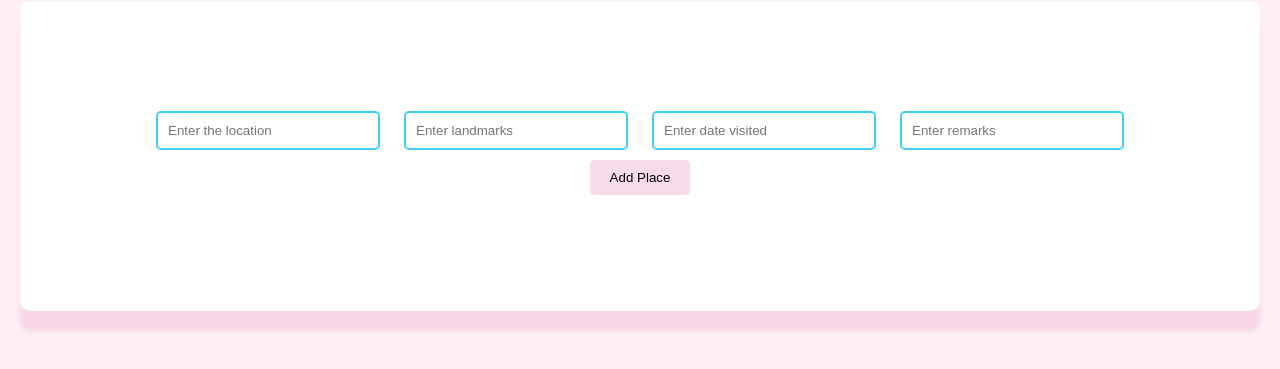
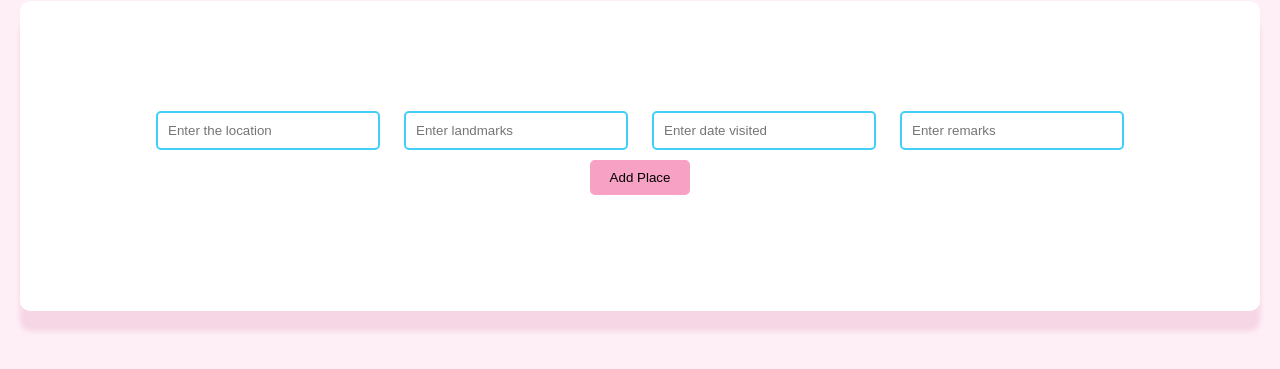
Before and after one commit to shalone-gichanaa/places-i-have-been, a plain HTML site: page index.html in a window 1280 px wide. In both pictures the pointer is over the button "Add Place". Shown: the part 99-468 px from the top of the page. Drawn offline with Linux system fonts and the light colour scheme.

Commit message:
style button hover

```diff
--- a/css/style.css
+++ b/css/style.css
@@ -28,3 +28,6 @@ button{
     border-radius: 5px;
     cursor: pointer;
 }
+button:hover{
+    background-color: #f7a1c4;
+}
```
